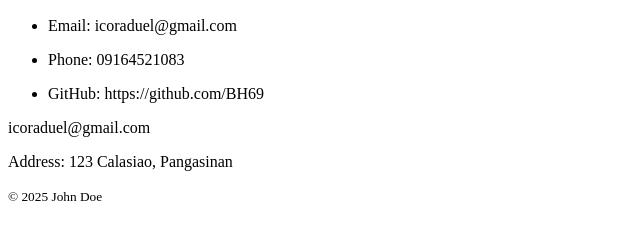
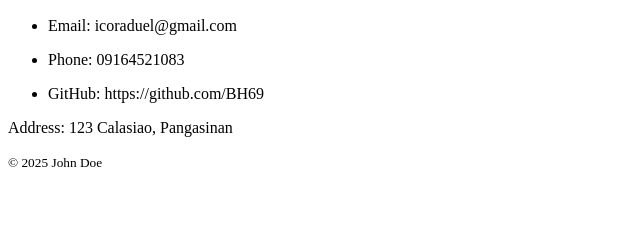
Before and after one commit to BH69/html-portfolio, a plain HTML site: page contact.html in a window 1280 px wide. Shown: the part 386-626 px from the top of the page, without its empty margins (0-640 px from the left). Drawn offline with Linux system fonts and the light colour scheme.

Commit message:
Fix and update contact page

```diff
--- a/contact.html
+++ b/contact.html
@@ -31,7 +31,6 @@
                     <p>GitHub: https://github.com/BH69</p>
                 </li>
             </ul>
-			<p>icoraduel@gmail.com</p>
 			<p>Address: 123 Calasiao, Pangasinan</p>
 		</section>
 	</main>
```
